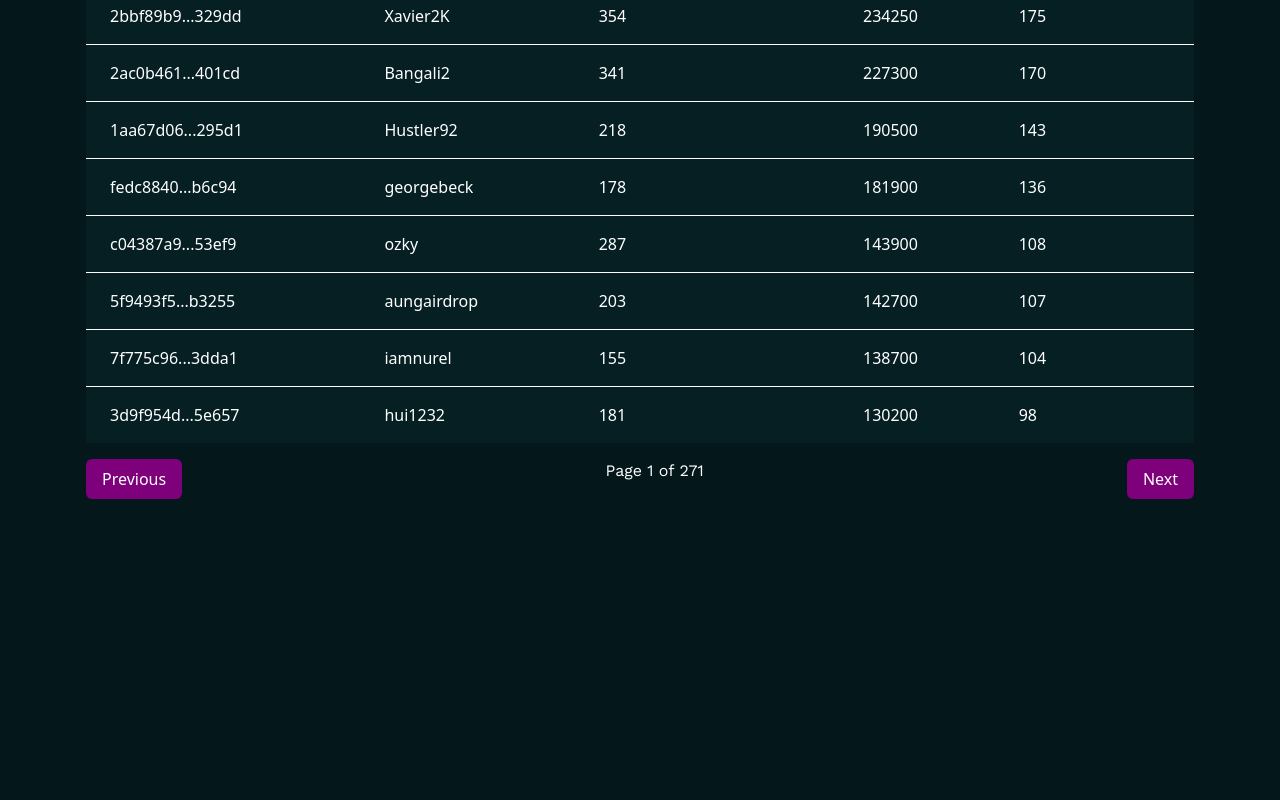
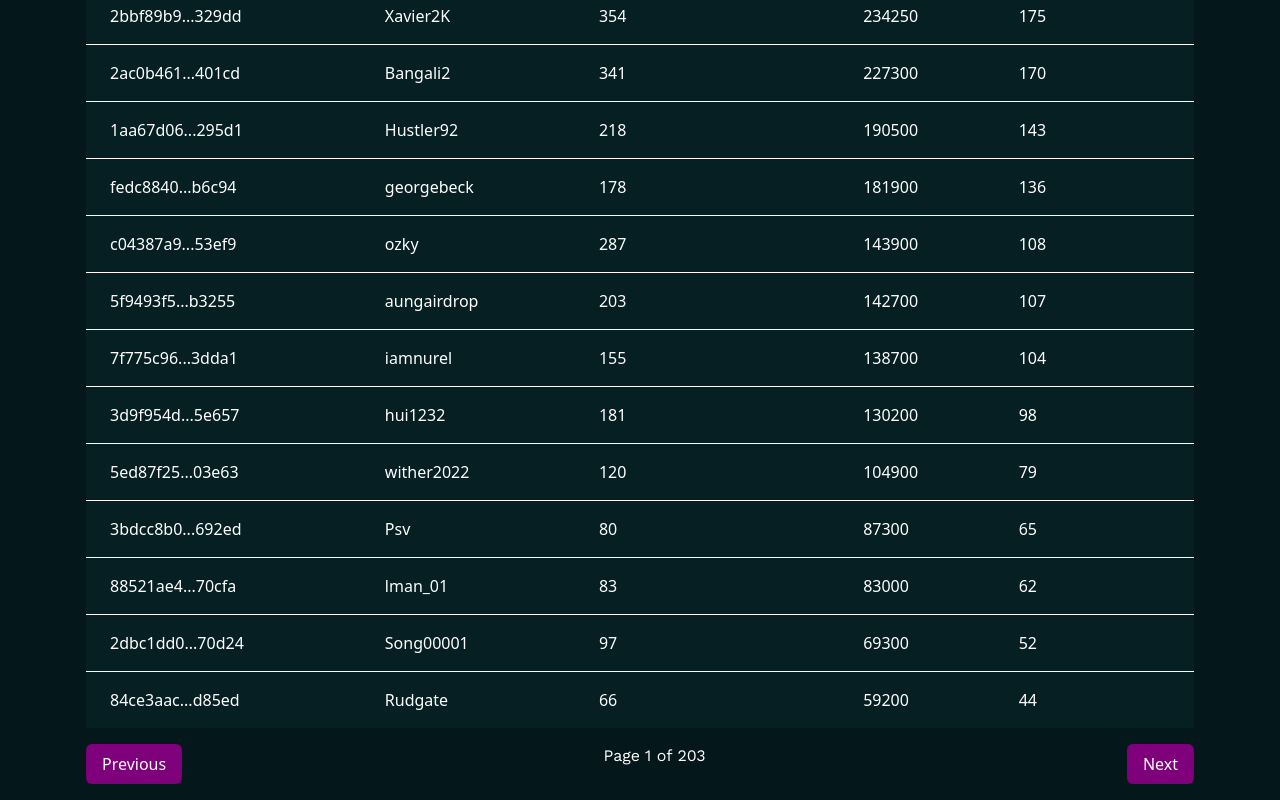
Before and after one commit to noorshanu/winnersearcher, a React (Vite) app: page / in a window 1280 px wide. Shown: the part 662-1462 px from the top of the page. Before the commit the page ends 1177 px from the top, so only its background shows below. Built offline with nearby package versions, Linux system fonts and the light colour scheme.

Commit message:
Update Table.jsx

```diff
--- a/src/components/Table.jsx
+++ b/src/components/Table.jsx
@@ -4,7 +4,7 @@ import data from '../win.json';
 import 'react-tooltip/dist/react-tooltip.css'
 import { Tooltip } from 'react-tooltip'
 
-const ITEMS_PER_PAGE = 15; // Change this value as needed
+const ITEMS_PER_PAGE = 20; // Change this value as needed
 
 const Table = () => {
   const [searchTerm, setSearchTerm] = useState('');
```
